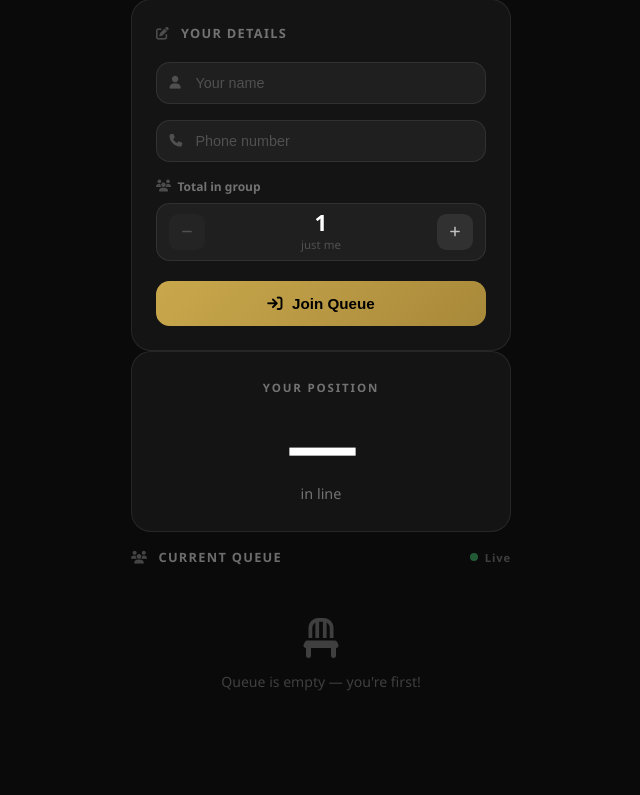
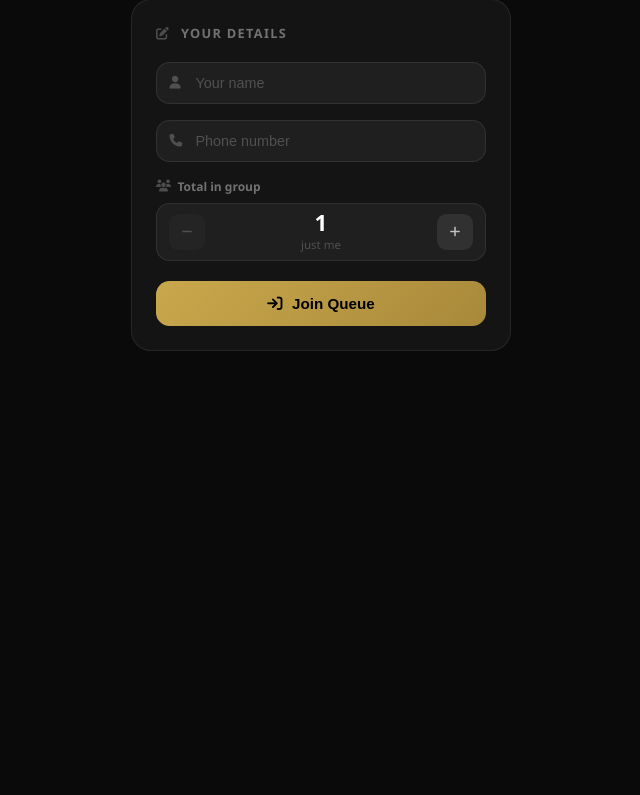
Before and after one commit to ipang02/POS-HAB, a PHP site: page /queue.php in a window 1280 px wide. Shown: the part 182-977 px from the top of the page, without its empty margins (319-959 px from the left). After the commit the page ends 533 px from the top, so only its background shows below. Run offline with PHP 8.4, Linux system fonts and the light colour scheme; data comes from the database, SQL or seed files in the repository.

Commit message:
fix: add .hidden CSS rule (Tailwind removed but class still used)
Co-Authored-By: Claude Sonnet 4.6 <noreply@anthropic.com>

```diff
--- a/queue.php
+++ b/queue.php
@@ -23,6 +23,7 @@ if (!$conn->connect_error) {
   <link rel="stylesheet" href="https://cdnjs.cloudflare.com/ajax/libs/font-awesome/6.5.0/css/all.min.css">
   <style>
     *, *::before, *::after { box-sizing: border-box; margin: 0; padding: 0; }
+    .hidden { display: none !important; }
 
     :root {
       --gold:       #C9A84C;
```
